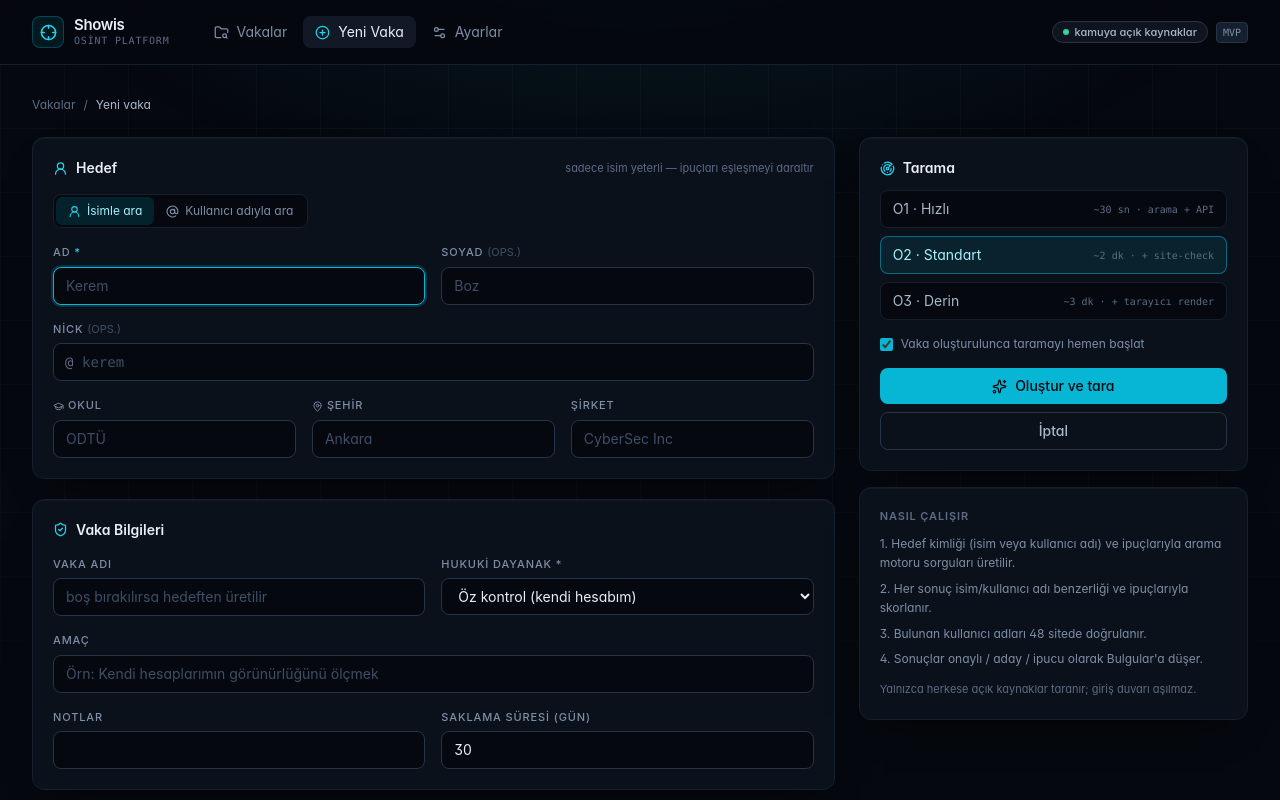
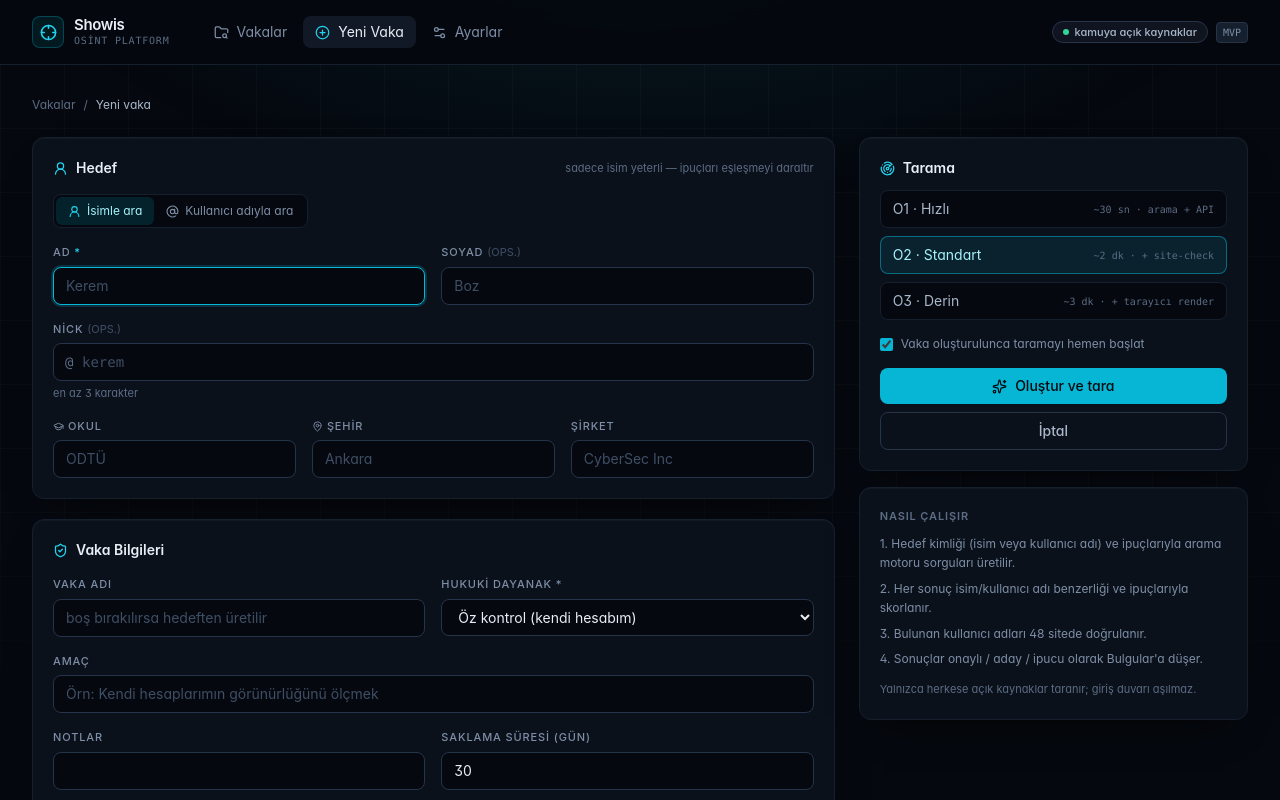
Before and after one commit to l1secx/showis, a Next.js app in the folder apps/web/: page /cases/new in a window 1280 px wide. Shown: the top 800 px of the page. Built offline with nearby package versions, Linux system fonts and the light colour scheme.

Commit message:
fix(web): show nickname length hint in name mode too

```diff
--- a/apps/web/app/cases/new/page.tsx
+++ b/apps/web/app/cases/new/page.tsx
@@ -31,6 +31,8 @@ const DRAFT_KEY = "showis:new-case-draft";
 const NAME_HINT_ID = "target-name-hint";
 /** Kullanıcı adı (nick) alanının uzunluk ipucunun kimliği. */
 const NICK_HINT_ID = "target-nick-hint";
+/** Ad modundaki opsiyonel nick alanının ayrı ipucu kimliği (ipuçları eşzamanlı yaşamaz). */
+const NICK_HINT_ID_NAME = "target-nick-hint-name";
 
 const EMPTY = {
   mode: "name" as TargetKind,
@@ -261,12 +263,16 @@ export default function NewCasePage() {
                     <input
                       ref={nicknameRef}
                       minLength={3}
+                      aria-describedby={NICK_HINT_ID_NAME}
                       className="input pl-7 font-mono"
                       placeholder="kerem"
                       value={form.nickname}
                       onChange={(e) => set("nickname", e.target.value)}
                     />
                   </div>
+                  <span id={NICK_HINT_ID_NAME} className="mt-1 block text-[11px] text-slate-500">
+                    en az 3 karakter
+                  </span>
                 </label>
               )}
             </div>
```
